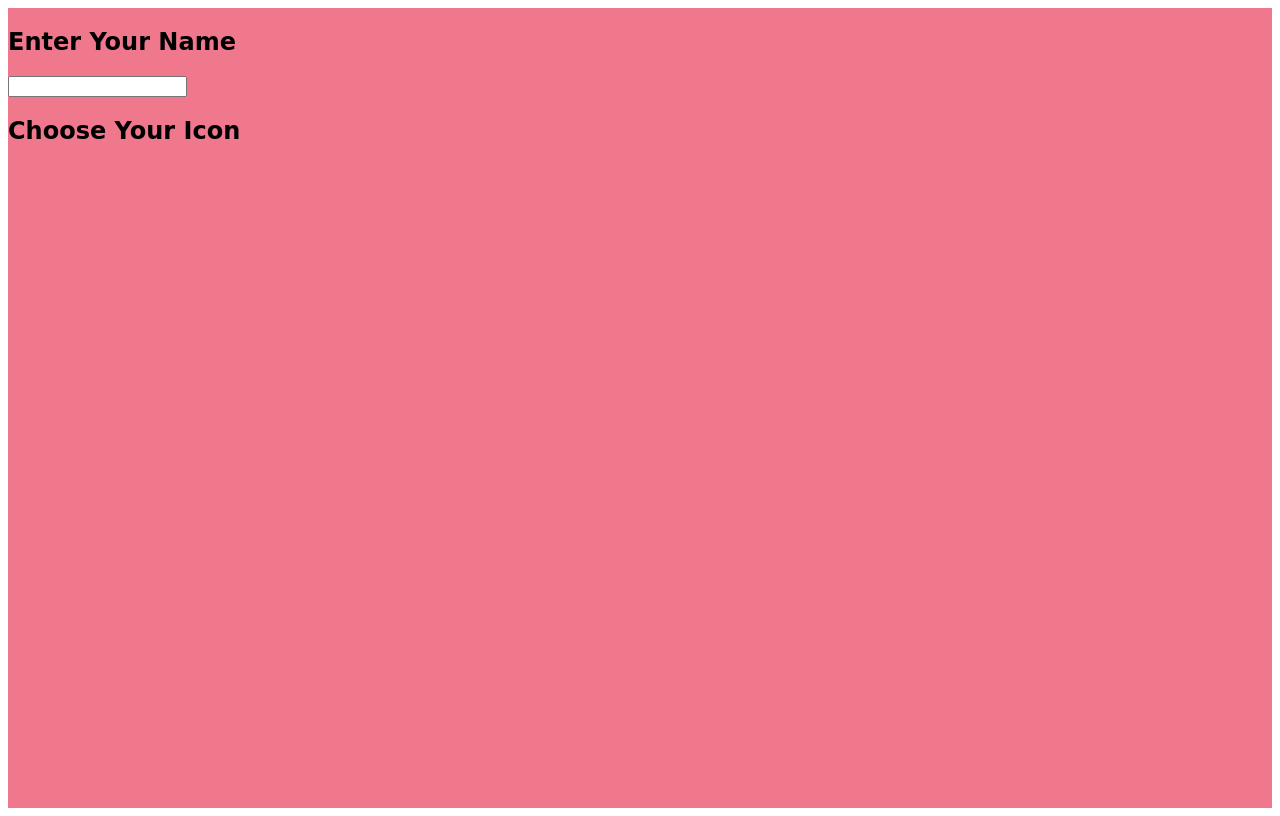
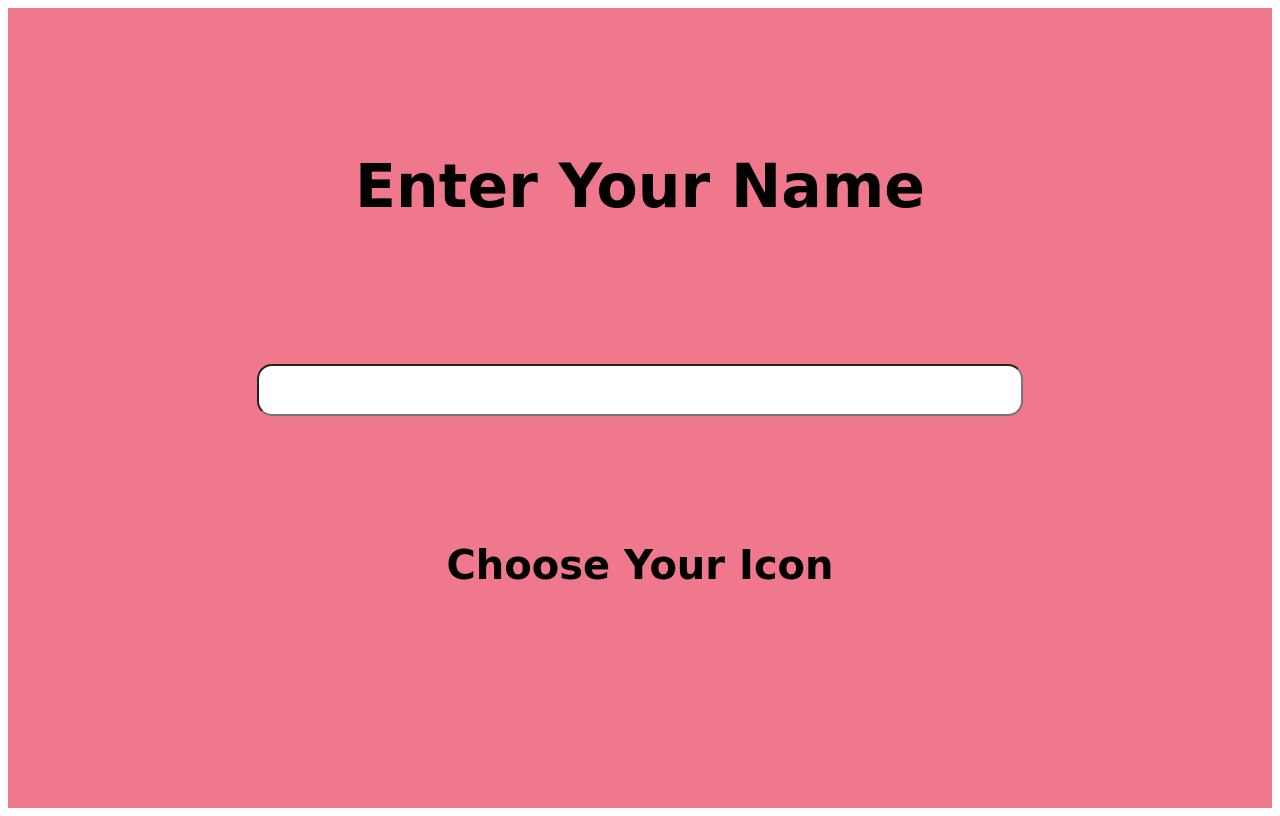
Before and after one commit to Speekins/rock-paper-scissors, a plain HTML site: page index.html in a window 1280 px wide. Drawn offline with Linux system fonts and the light colour scheme; a web font is replaced by a local one.

Commit message:
Write css for start screen

```diff
--- a/index.html
+++ b/index.html
@@ -16,10 +16,10 @@
   <main>
     <section class="start-screen" id="start-screen">
       <h1>Enter Your Name</h1>
-      <input type="text" id="name" name="name" required
+      <input type="text" class="enter-name" id="enter-name" name="enter-name" required
       minlength="1" maxlength="20">
-      <h1>Choose Your Icon</h1>
-      <div></div>
+      <h2>Choose Your Icon</h2>
+      <div class="icon-choices" id="icon-choices"></div>
     </section>
     <section class="game-type-section hidden" id="game-type-section">
       <h1>Welcome To Rock, Paper, Scissors!</h1>
--- a/styles.css
+++ b/styles.css
@@ -8,6 +8,34 @@ main {
   height: 100vh;
   width: auto;
   background-color: #f0788c;
+}
+
+.start-screen {
+  grid-column-start: 1;
+  grid-column-end: 4;
+  display: flex;
+  flex-direction: column;
+  align-items: center;
+  justify-content: space-evenly;
+  width: 100%;
+  font-size: 40px;
+}
+
+.start-screen h1 {
+  font-size: 60px;
+}
+
+.start-screen h2 {
+  font-size: 40px;
+}
+
+.enter-name {
+  width: 60%;
+  height: auto;
+  font-size: 40px;
+  border-radius: 15px;
+  text-align: center;
+
 }
 
 .game-type-section {
```
